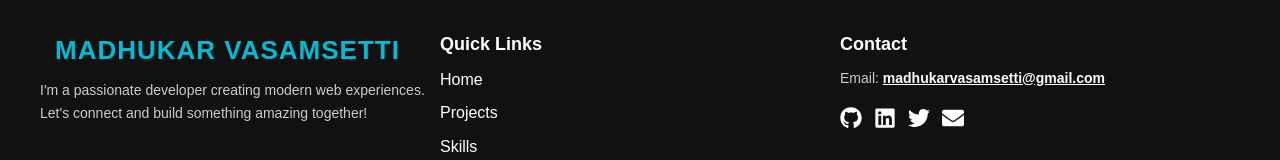
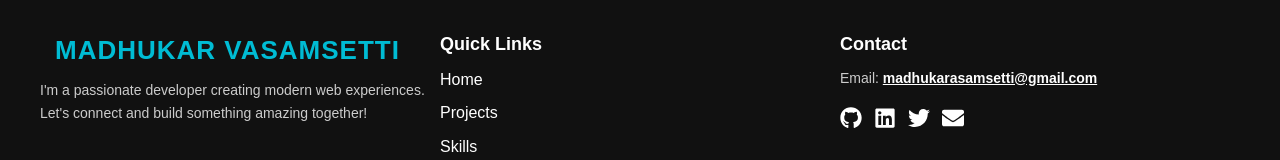
Before and after one commit to MadhuVasamsetti/portfolio, a React (Create React App) app: page /certifications in a window 1280 px wide. Shown: the part 1098-1258 px from the top of the page. Built offline with nearby package versions, Linux system fonts and the light colour scheme.

Commit message:
Update email address in Footer component

```diff
--- a/src/components/Footer.jsx
+++ b/src/components/Footer.jsx
@@ -27,7 +27,7 @@ const Footer = () => {
 
         <div className="footer-contact">
           <h3>Contact</h3>
-          <p>Email: <a href="mailto:youremail@example.com">madhukarvasamsetti@gmail.com</a></p>
+          <p>Email: <a href="mailto:youremail@example.com">madhukarasamsetti@gmail.com</a></p>
           <div className="social-icons">
             <a href="https://github.com/MadhuVasamsetti" target="_blank" rel="noopener noreferrer"><FaGithub /></a>
             <a href="https://www.linkedin.com/in/madhukar-vasamsetti-a43623330/" target="_blank" rel="noopener noreferrer"><FaLinkedin /></a>
```
